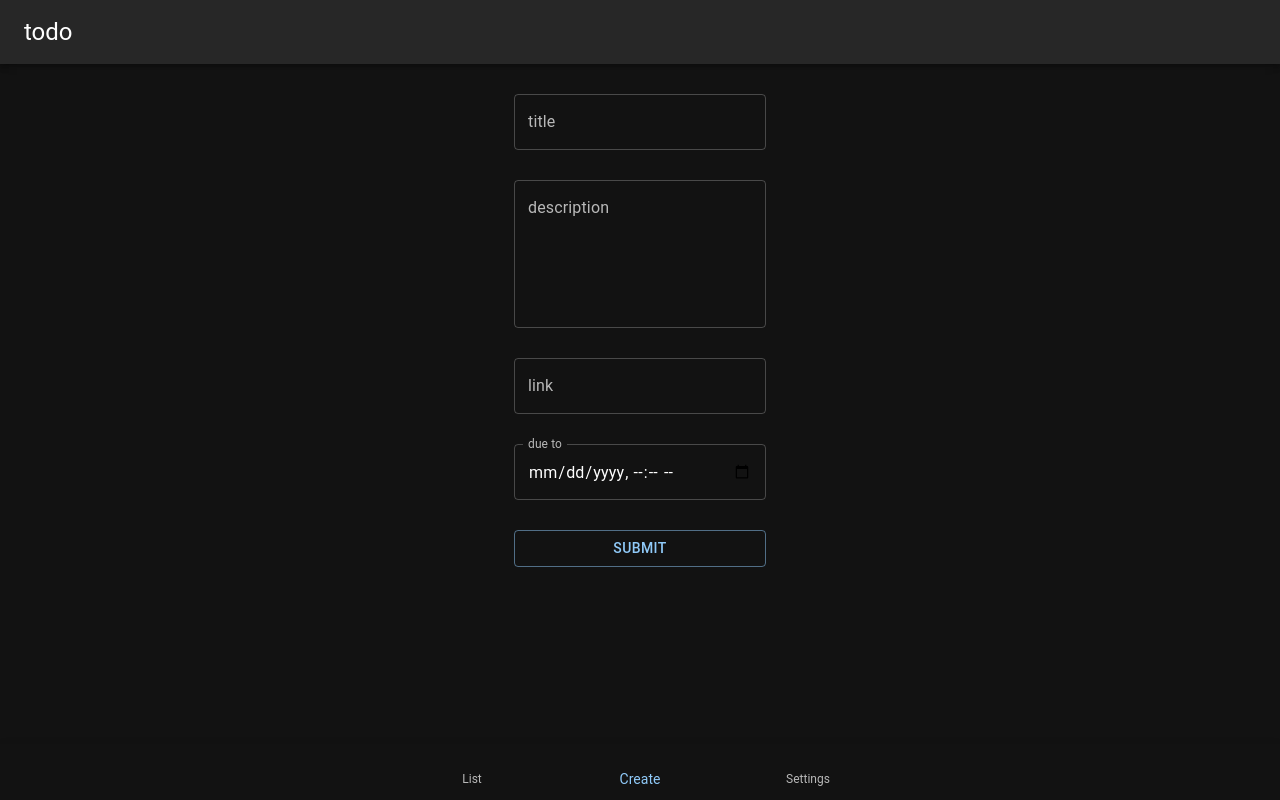
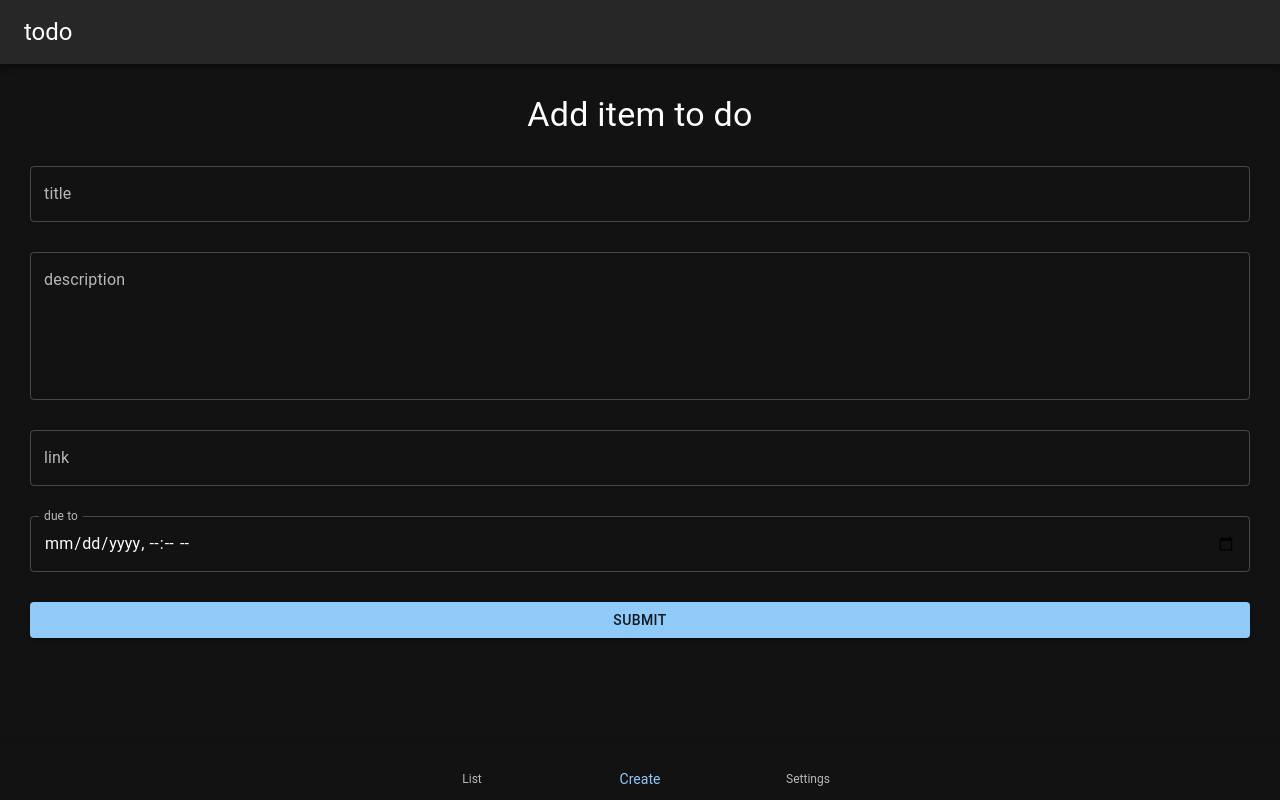
Before and after one commit to xalivo/todo, a React (Vite) app: page / in a window 1280 px wide. Both pictures are taken after a click on the button "Create". Built offline with nearby package versions, Linux system fonts and the light colour scheme; some icons are missing.

Commit message:
adjusted styles

```diff
--- a/src/components/CreatePage.tsx
+++ b/src/components/CreatePage.tsx
@@ -1,4 +1,4 @@
-import {Button, TextField} from "@mui/material";
+import {Button, TextField, Typography} from "@mui/material";
 import {type FieldValues, useForm} from "react-hook-form";
 import useTodoStore from "../store/TodoStore.ts";
 
@@ -21,12 +21,14 @@ const CreatePage = () => {
     return (
         <form onSubmit={handleSubmit(onSubmit)} style={{
             padding: 30,
+            width: "100%",
             display: "flex",
             flexDirection: "column",
             justifyContent: "center",
             alignItems: "center",
             gap: 30
         }}>
+            <Typography variant={"h4"}>Add item to do</Typography>
             <TextField label={"title"}
                        placeholder={"Enter title..."}
                        variant={"outlined"}
@@ -55,7 +57,7 @@ const CreatePage = () => {
                        {...register("dateDueTo")}
                        error={!!errors.dateDueTo}
                        helperText={errors.dateDueTo && <span>{"" + errors.dateDueTo?.message}</span>}/>
-            <Button variant={"outlined"} type={"submit"} fullWidth>Submit</Button>
+            <Button variant={"contained"} type={"submit"} color={"primary"} fullWidth>Submit</Button>
         </form>
     );
 };
--- a/src/components/TodoList.tsx
+++ b/src/components/TodoList.tsx
@@ -19,7 +19,7 @@ const TodoList = () => {
     }
 
     return (
-        <List sx={{width: '100%', maxWidth: 450}}>
+        <List sx={{width: '100%', maxWidth: 450, marginInlineEnd: 1}}>
             {todoItems.map(x => <TodoListItem key={x.id}
                                               item={x}
                                               handleOnToggleIsDone={handleOnToggleListItemIsDone}
--- a/src/components/TodoListItem.tsx
+++ b/src/components/TodoListItem.tsx
@@ -26,7 +26,7 @@ const TodoListItem = ({item, handleOnDelete, handleOnToggleIsDone}: ITodoListIte
                 </ListItemIcon>
                 <ListItemText primary={item.title}
                               secondary={item.description}
-                              style={{textDecoration: item.isDone ? "line-through" : "none"}}/>
+                              style={{textDecoration: item.isDone ? "line-through" : "none", color: item.isDone ? "#757678" : "inherit"}}/>
             </ListItemButton>
         </ListItem>
     );
```
